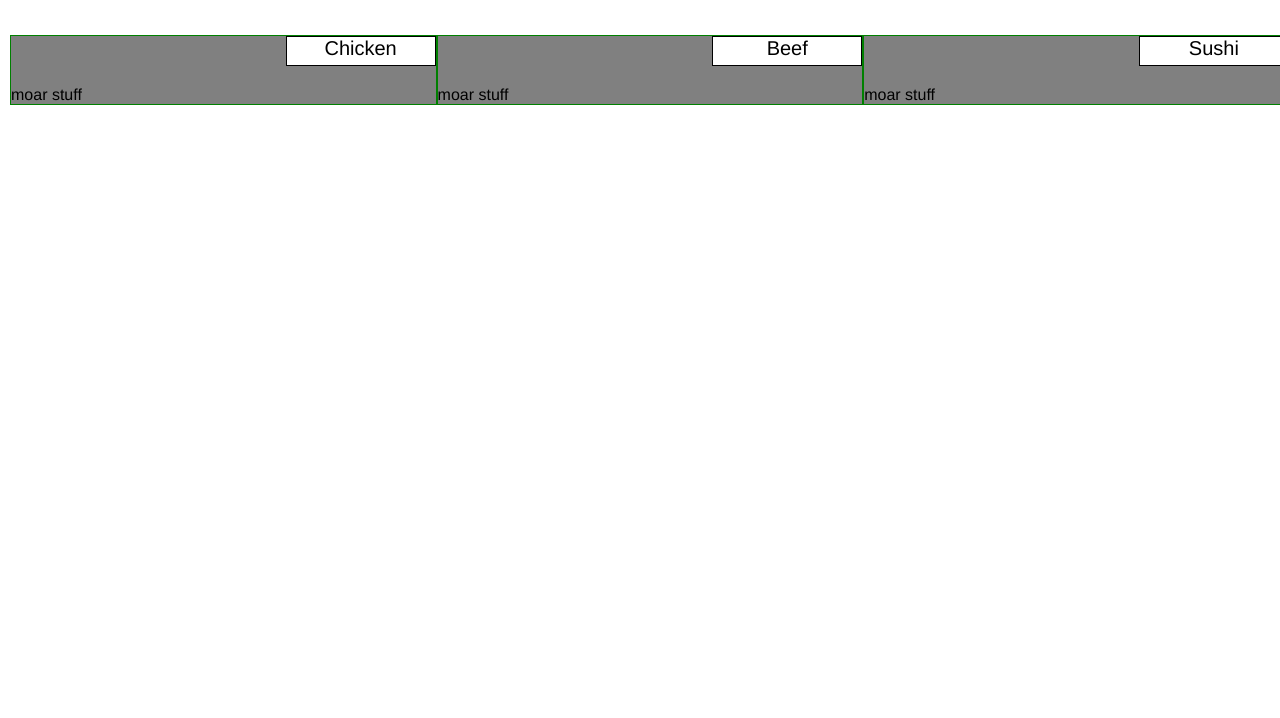
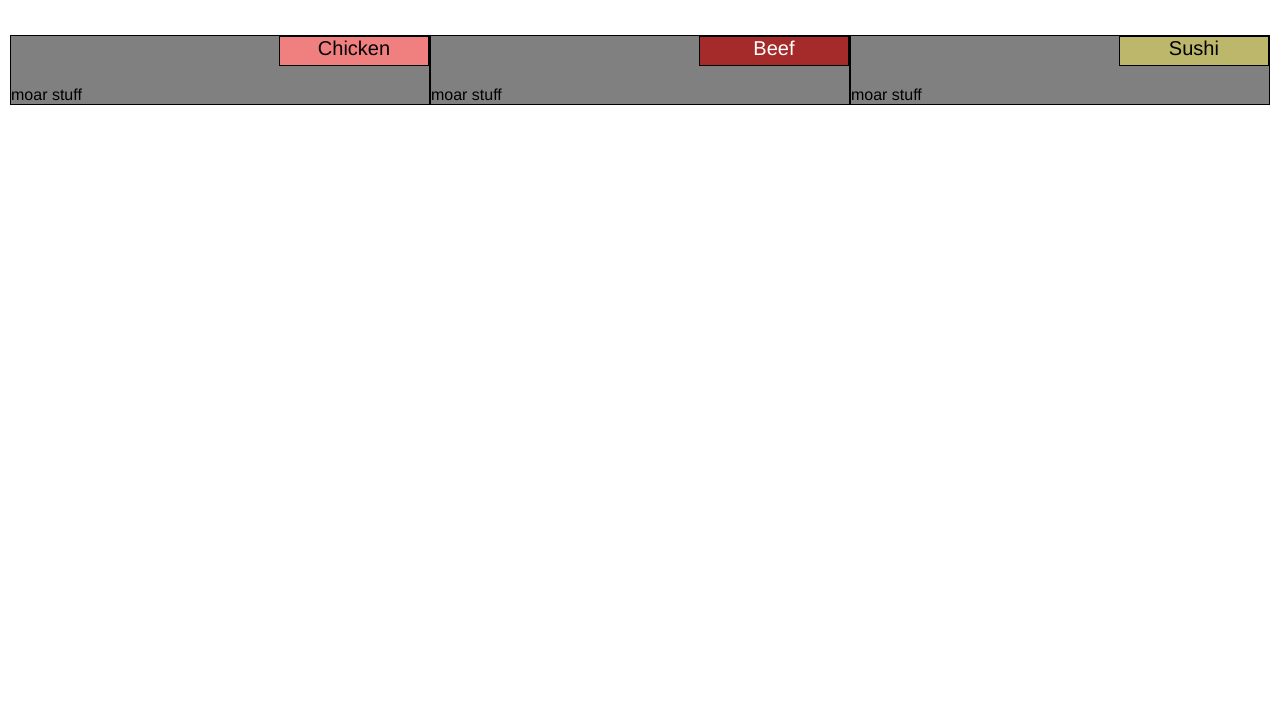
Before and after one commit to mpenderbare/coursera-web, a plain HTML site: page module_2_solution/index.html in a window 1280 px wide. Shown: the part 82-800 px from the top of the page. Drawn offline with Linux system fonts and the light colour scheme.

Commit message:
changed section title colours to match and added row padding

```diff
--- a/module_2_solution/css/styles.css
+++ b/module_2_solution/css/styles.css
@@ -28,7 +28,6 @@ h1 {
 .section_title {
     font-size: 1.25em;
     text-align: center;
-    background-color: white;
     position: absolute;
     top: 0;
     right: 0;
@@ -37,17 +36,32 @@ h1 {
     height: 30px;
 }
 
+#chicken_title {
+    background-color: lightcoral;
+    color: black;
+}
+
+#beef_title {
+    background-color: brown;
+    color: white;
+}
+
+#sushi_title {
+    background-color: darkkhaki;
+    color: black;
+}
+
 /* Simple Responsive Framework. */
 .row {
     width: 100%;
-    margin-left: 10px;
-    margin-right: 10px;
+    padding-left: 10px;
+    padding-right: 10px;
 }
 
 .row > div {
-    background-color: gray;
     position: relative;
-    border: 1px solid green;
+    background-color: grey;
+    border: 1px solid black;
 }
 
 .section_text {
@@ -58,8 +72,6 @@ h1 {
 @media (min-width: 992px) {
   .col-lg-1, .col-lg-2, .col-lg-3, .col-lg-4, .col-lg-5, .col-lg-6, .col-lg-7, .col-lg-8, .col-lg-9, .col-lg-10, .col-lg-11, .col-lg-12 {
       float: left;
-      position: relative;
-      border: 1px solid green;
   }
   .col-lg-1 {
     width: 8.33%;
@@ -103,8 +115,6 @@ h1 {
 @media (min-width: 768px) and (max-width: 991px) {
   .col-md-1, .col-md-2, .col-md-3, .col-md-4, .col-md-5, .col-md-6, .col-md-7, .col-md-8, .col-md-9, .col-md-10, .col-md-11, .col-md-12 {
       float: left;
-      position: relative;
-      border: 1px solid green;
   }
   .col-md-1 {
     width: 8.33%;
--- a/module_2_solution/index.html
+++ b/module_2_solution/index.html
@@ -12,16 +12,16 @@
 
 <div class="row">
   <div class="col-lg-4 col-md-6">
-      <p class="section_title">Chicken</p>
+      <p id="chicken_title" class="section_title">Chicken</p>
       <p class="section_text">moar stuff</p>
   </div>
   <div class="col-lg-4 col-md-6">
-      <p class="section_title">Beef</p>
+      <p id="beef_title" class="section_title">Beef</p>
       <p class="section_text">moar stuff</p>
 
   </div>
   <div class="col-lg-4 col-md-12">
-      <p class="section_title">Sushi</p>
+      <p id="sushi_title" class="section_title">Sushi</p>
       <p class="section_text">moar stuff</p>
 
   </div>
```
